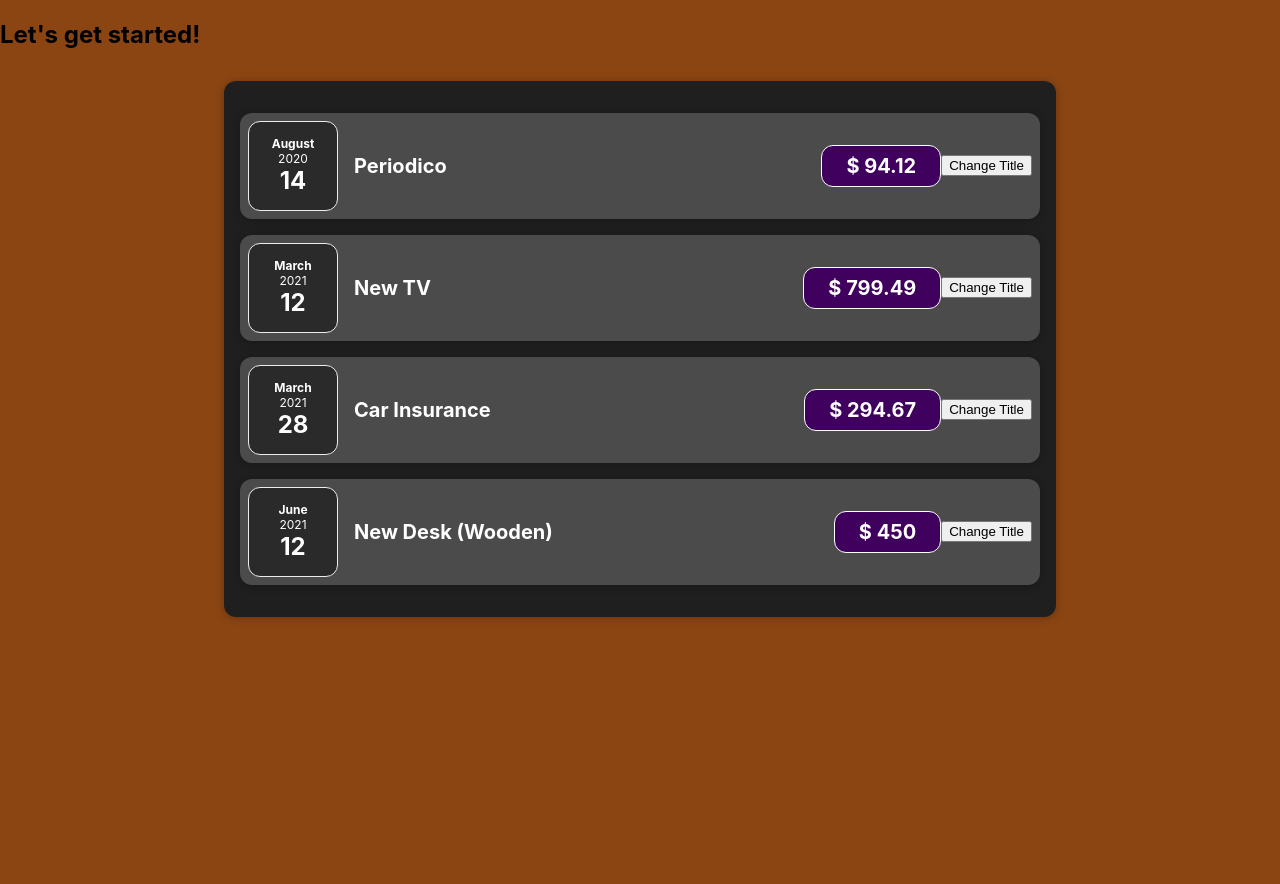
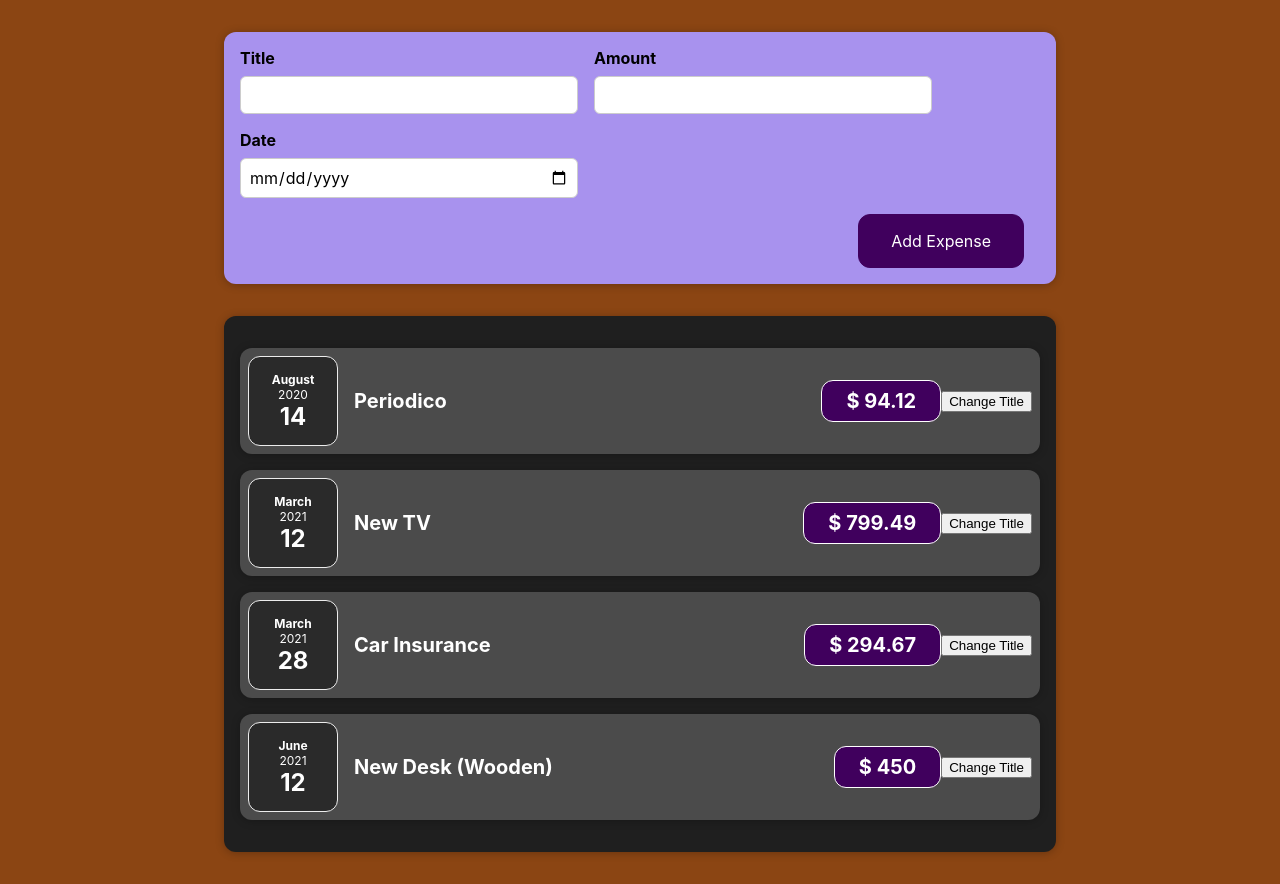
Before and after one commit to yonderp/react-project, a React (Create React App) app: page / in a window 1280 px wide. Before the commit the page ends 800 px from the top, so only its background shows below. Built offline with nearby package versions, Linux system fonts and the light colour scheme.

Commit message:
ExpenseForm Corregido y agregado al app

```diff
--- a/src/App.js
+++ b/src/App.js
@@ -1,4 +1,6 @@
 import React from 'react';
+
+import NewExpense from './components/NewExpense/NewExpense';
 import Expenses from "./components/Expenses/Expenses";
 
 const App = () => {
@@ -26,7 +28,7 @@
 
   return (
     <div>
-      <h2>Let's get started!</h2>
+      <NewExpense />
       <Expenses items={expenses}/>
     </div>
   );
@@ -43,4 +45,8 @@
 error reparado es className con N mayus
 
 otro mega error por un simple espacio entre onmbre de clases ej
-const classes = 'card ' + props.className;*/
+const classes = 'card ' + props.className;
+
+crearon un nuevo componente y yo al parecer crei q venia con todo
+y carpeta asi que la cree y los meti alli su js y su css
+pero nunca mandaron hacer eso y yo y que WHAT?*/
--- a/src/components/ExpenseForm/ExpenseForm.css
+++ b/src/components/NewExpense/ExpenseForm.css
@@ -1,4 +1,4 @@
-.new-expense__control {
+.new-expense__controls {
   display: flex;
   flex-wrap: wrap;
   gap: 1rem;
--- /dev/null
+++ b/src/components/NewExpense/ExpenseForm.js
@@ -0,0 +1,29 @@
+import React from "react";
+
+import "./ExpenseForm.css"
+
+const ExpenseForm = () => {
+  return (
+    <form>
+      <div className="new-expense__controls">
+        <div className="new-expense__control">
+          <label>Title</label>
+          <input type="text"/>
+        </div>
+        <div className="new-expense__control">
+          <label>Amount</label>
+          <input type="number" min="0.01" step="0.01" />
+        </div>
+        <div className="new-expense__control">
+          <label>Date</label>
+          <input type="date" min="2019-01-01" max="2022-12-31" />
+        </div>
+      </div>
+      <div className="new-expense__actions">
+        <button type="submit">Add Expense</button>
+      </div>
+    </form>
+  );
+};
+
+export default ExpenseForm;
--- /dev/null
+++ b/src/components/NewExpense/NewExpense.js
@@ -0,0 +1,14 @@
+import React from "react";
+
+import ExpenseForm from "./ExpenseForm";
+import "./NewExpense.css"
+
+const NewExpense = () => {
+  return (
+    <div className="new-expense">
+      <ExpenseForm />
+    </div>
+  );
+};
+
+export default NewExpense;
```
Also changed, not shown: src/components/ExpenseForm/ExpenseForm.js (deleted, +0 -7 lines), src/components/NewExpense/NewExpese.js (deleted, +0 -9 lines), src/components/Expenses/ExpenseItem.css (line endings or trailing spaces), src/components/Expenses/Expenses.js (line endings or trailing spaces), src/components/NewExpense/NewExpense.css (renamed from src/components/NewExpense/NewExpese.css), src/components/UI/Card.css (line endings or trailing spaces).
